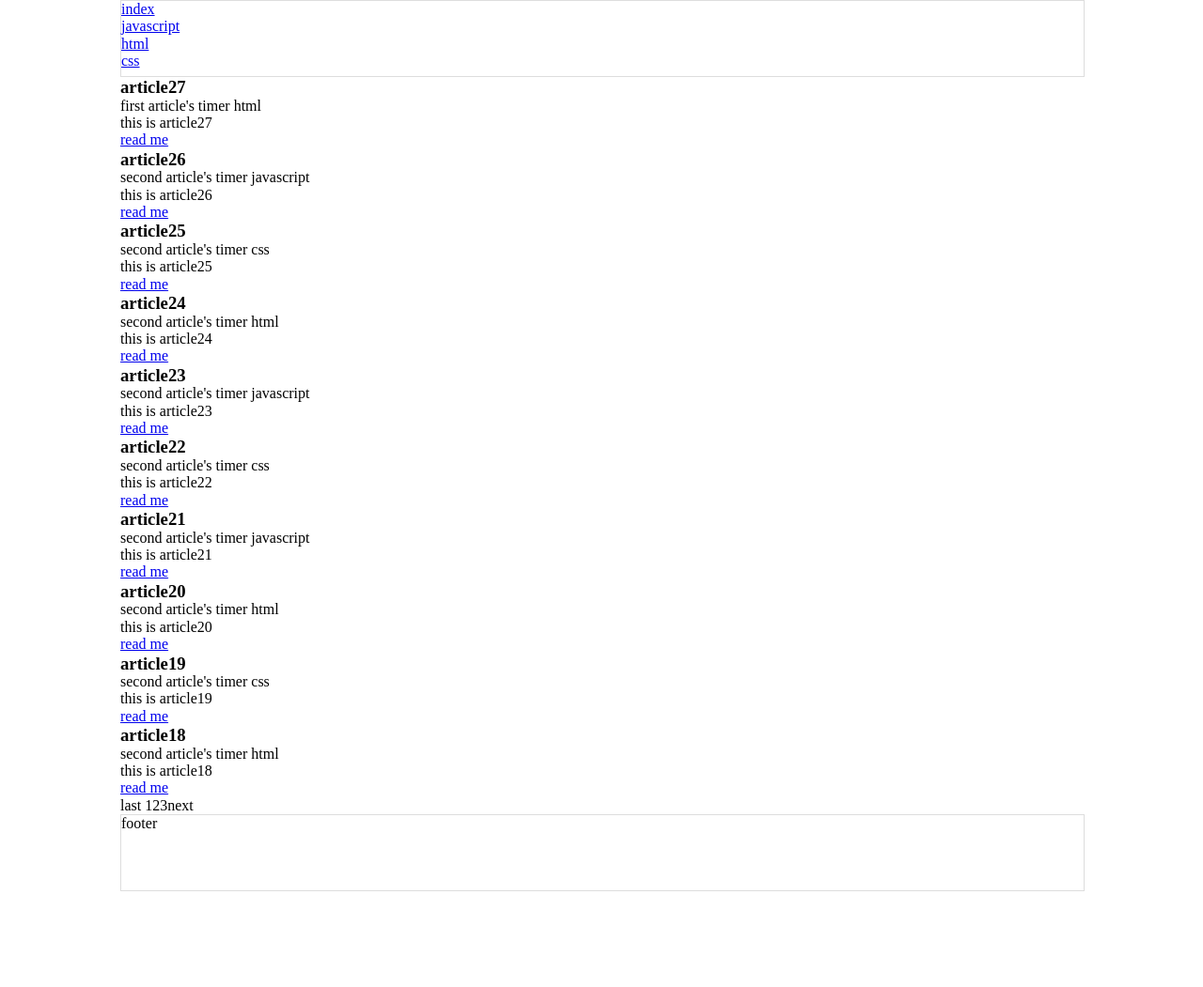
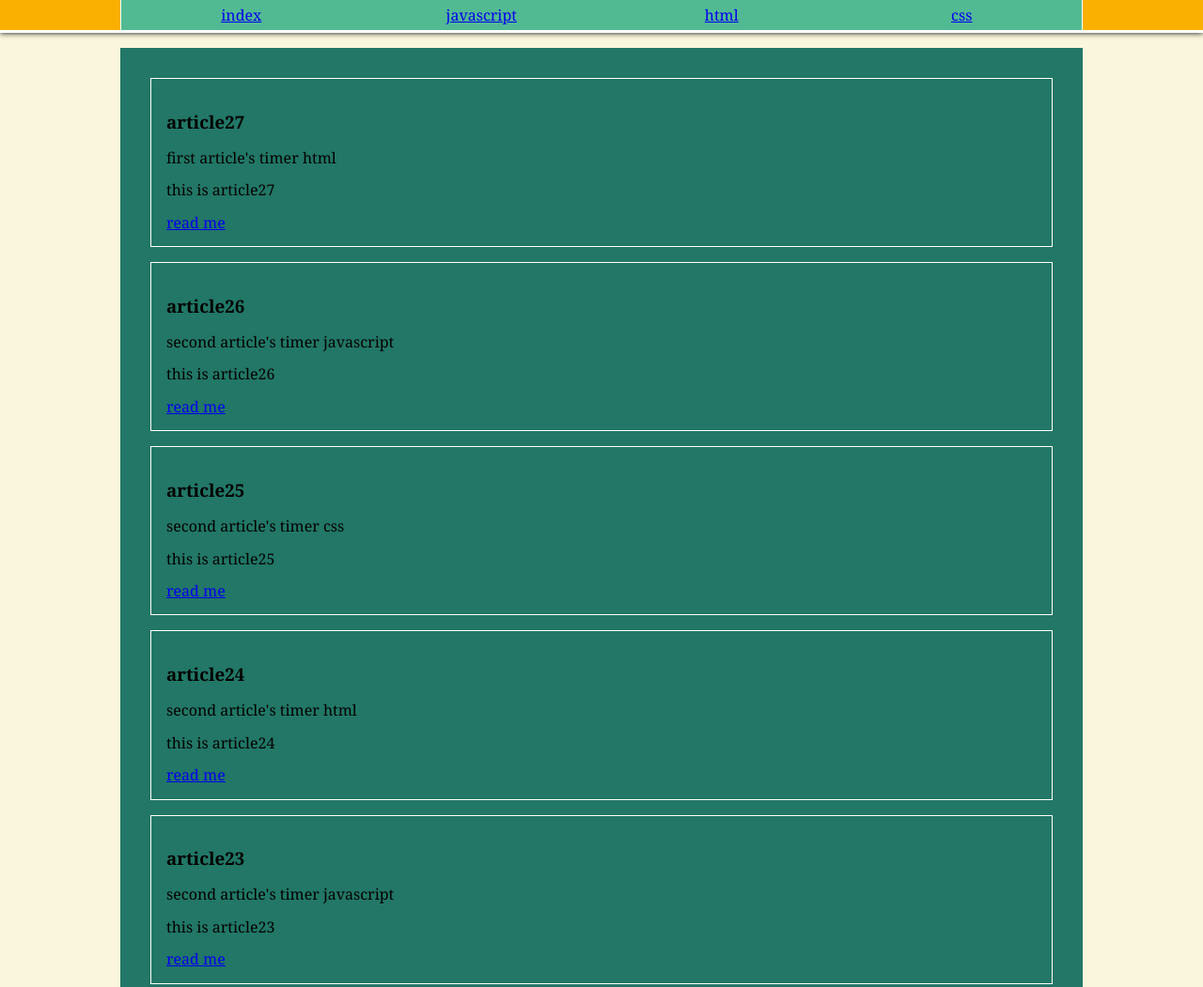
Before and after one commit to lixchen/lixchen.github.io, a plain HTML site: page index.html in a window 1280 px wide. Shown: the top 1051 px of the page at 94% size. Before the commit the page ends 949 px from the top, so only its background shows below. Drawn offline with Linux system fonts and the light colour scheme.

Commit message:
添加基本样式

```diff
--- /dev/null
+++ b/css/main.css
@@ -0,0 +1,89 @@
+/* reset */
+
+
+/* 设置62.5%，是因为有些设备的1px并不是1px(参考图解css3)，这样可以在任何设备上都保持字体尺寸合适 */
+
+* {
+    box-sizing: border-box;
+}
+
+html {
+    /* 10px(多数情况下) */
+    font-size: 62.5%;
+    font-weight: normal;
+    width: 100%;
+    height: 100%;
+    font-family: georgia, arial, sans-serif;
+}
+
+body {
+    width: 100%;
+    height: 100%;
+    margin: 0;
+    font-size: 1.6em;
+    background-color: #f9f6dd;
+}
+
+ul {
+    margin: 0;
+    padding: 0;
+    list-style: none;
+}
+
+
+/* 内容 */
+
+header {
+    width: 100%;
+    background: #fab000;
+    border-bottom: 3px solid #fff;
+    box-shadow: 0 0 6px #000;
+}
+
+header nav {
+    width: 80%;
+    background-color: #52ba93;
+    margin: 0 auto;
+    display: table;
+    border-left: 1px solid #fff;
+    border-right: 1px solid #fff;
+}
+
+header nav ul {
+    display: table-row;
+}
+
+header nav ul li {
+    display: table-cell;
+    width: 20%;
+    line-height: 2;
+    text-align: center;
+}
+
+.main {
+    width: 80%;
+    margin: 0 auto;
+    margin-top: 1em;
+    padding: 2em;
+    background: #276;
+}
+
+.main .article {
+    border: 1px solid #fff;
+    padding: 1em;
+    margin-bottom: 1em;
+}
+
+.main .page {
+	border: 1px solid #fff;
+	padding: .3em;
+	text-align: center;
+}
+footer {
+	width: 100%;
+	margin-top: 1em;
+	padding: 1em;
+	background: #000;
+	color: #fff;
+	text-align: center;
+}
--- a/index.html
+++ b/index.html
@@ -7,32 +7,8 @@
     <meta http-equiv="X-UA-Compatible" content="ie=edge">
     <title>Document</title>
     <link rel="stylesheet" href="lib/css/normalize.css">
+    <link rel="stylesheet" href="css/main.css">
     <link rel="shortcut icon" href="../favicon.ico" type="image/x-icon">
-    <style>
-    * {
-        margin: 0;
-        padding: 0;
-    }
-
-    ul,
-    ol {
-        list-style-type: none;
-    }
-
-    body {
-        width: 80%;
-        height: 100px;
-        margin: 0 auto;
-    }
-
-    header,
-    footer {
-        width: 100%;
-        height: 80px;
-        border: 1px solid #ddd;
-    }
-
-    </style>
 </head>
 
 <body>
@@ -47,15 +23,15 @@
         </nav>
     </header>
     <div>
-        <div id="main">
+        <div id="main" class="main">
         </div>
     </div>
     <footer>footer</footer>
     <script src="js/data.js"></script>
     <script src="js/main.js"></script>
     <script>
-    const lxc = new MyArticle("main", data);
-    lxc.run();
+        const lxc = new MyArticle("main", data);
+        lxc.run();
     </script>
 </body>
 
```
